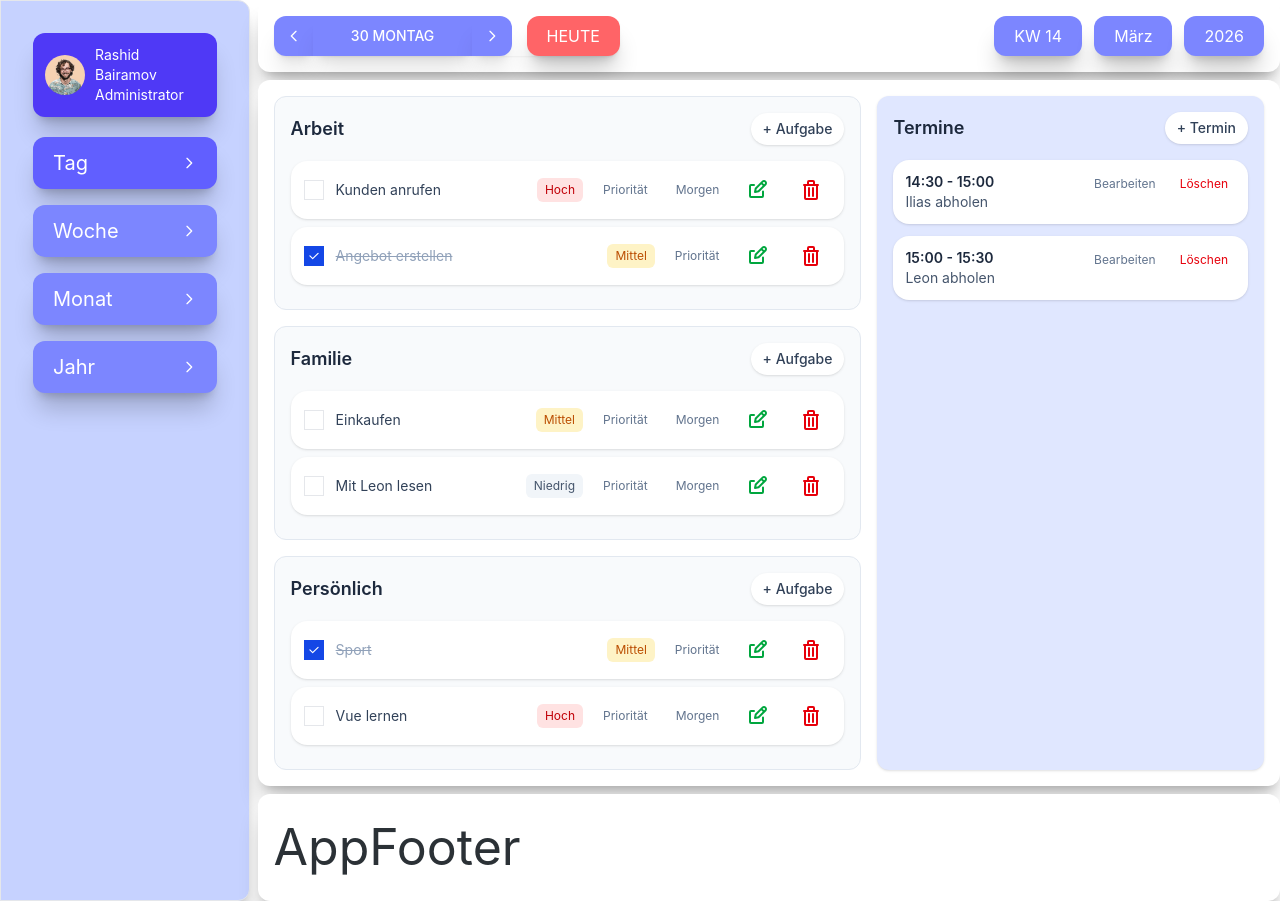
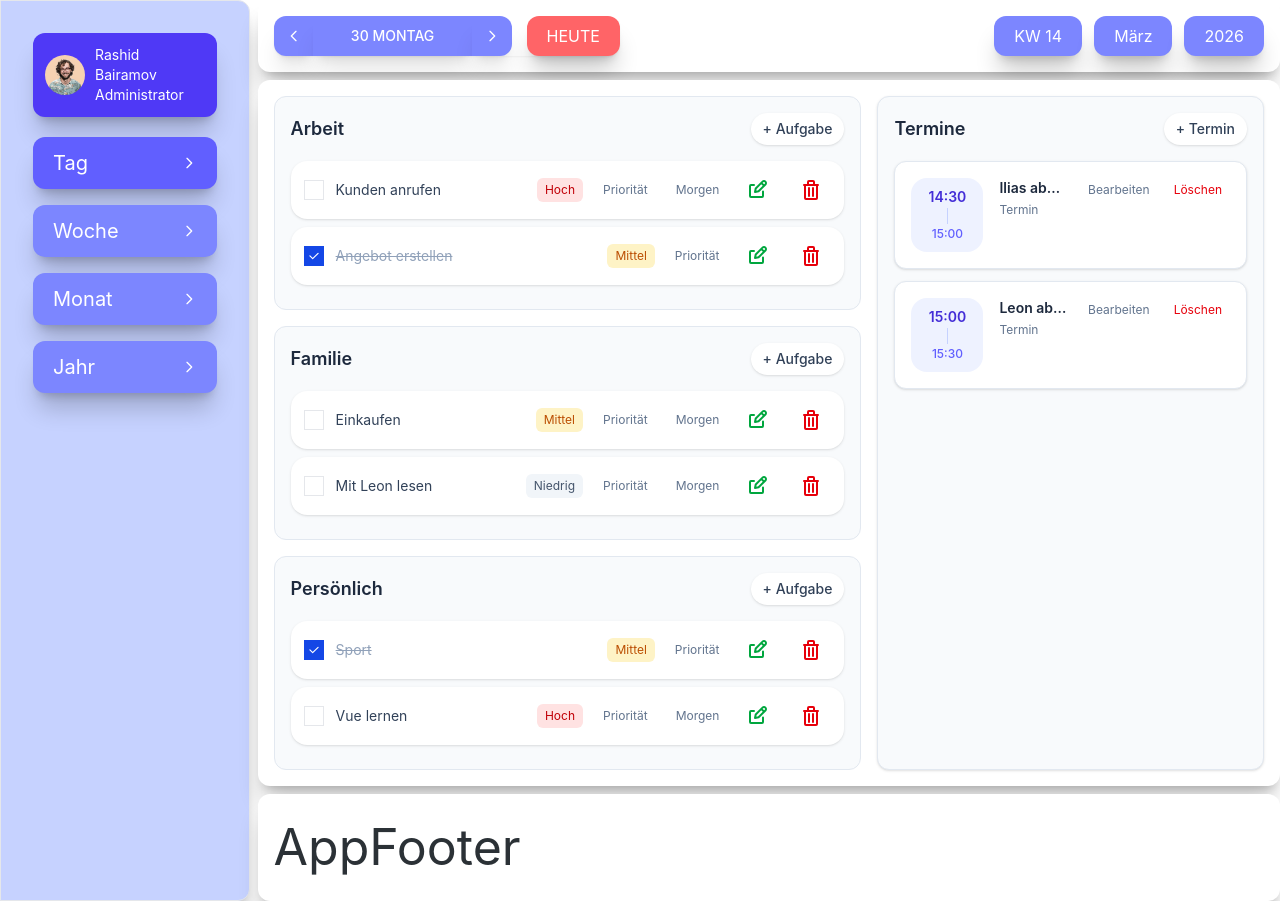
Before and after one commit to Eddyhotkey/PlannerApp, a Vue app: page /day in a window 1280 px wide. Built offline with nearby package versions, Linux system fonts and the light colour scheme.

Commit message:
Termine visuell als richtige Zeitkarten verbessern.

```diff
--- a/src/components/day/AppointmentItem.vue
+++ b/src/components/day/AppointmentItem.vue
@@ -1,5 +1,5 @@
 <template>
-  <li class="rounded-lg bg-white p-3 shadow-sm">
+  <li class="rounded-xl border border-slate-200 bg-white p-4 shadow-sm transition hover:shadow-md">
     <template v-if="isEditing">
       <div class="space-y-3">
         <div class="grid grid-cols-2 gap-3">
@@ -82,19 +82,32 @@
         </div>
       </div>
     </template>
+    <template v-else>
+      <div class="flex items-start gap-4">
+        <div
+          class="flex min-w-[72px] flex-col items-center rounded-lg bg-indigo-50 px-3 py-3 text-indigo-700">
+          <span class="text-sm font-semibold leading-none">
+            {{ appointment.start }}
+          </span>
+            <span class="my-1 h-4 w-px bg-indigo-200"></span>
 
-    <template v-else>
+            <span class="text-xs font-medium leading-none text-indigo-500">
+              {{ appointment.end }}
+            </span>
+        </div>
+
+        <div class="min-w-0 flex-1">
           <div class="flex items-start justify-between gap-3">
-        <div>
-          <p class="text-sm font-semibold text-slate-800">
-            {{ appointment.start }} - {{ appointment.end }}
+            <div class="min-w-0">
+              <p class="truncate text-sm font-semibold text-slate-800">
+                {{ appointment.title }}
               </p>
-          <p class="text-sm text-slate-600">
-            {{ appointment.title }}
+              <p class="mt-1 text-xs text-slate-500">
+                Termin
               </p>
             </div>
 
-        <div class="flex items-center gap-2">
+            <div class="flex shrink-0 items-center gap-2">
               <button
                 type="button"
                 class="rounded-md px-2 py-1 text-xs text-slate-500 hover:bg-slate-100"
@@ -110,6 +123,8 @@
               >
                 Löschen
               </button>
+            </div>
+          </div>
         </div>
       </div>
     </template>
--- a/src/components/day/AppointmentSection.vue
+++ b/src/components/day/AppointmentSection.vue
@@ -1,5 +1,5 @@
 <template>
-  <aside class="rounded-xl bg-indigo-100 p-4 shadow-sm lg:col-span-2">
+  <aside class="rounded-xl border border-slate-200 bg-slate-50 p-4 shadow-sm lg:col-span-2">
     <div class="mb-4 flex items-center justify-between">
       <h2 class="text-lg font-semibold text-slate-800">Termine</h2>
 
@@ -12,7 +12,7 @@
       </button>
     </div>
 
-    <ul class="space-y-3">
+    <ul v-if="appointments.length" class="space-y-3">
       <AppointmentItem
         v-for="appointment in appointments"
         :key="appointment.id"
@@ -21,6 +21,13 @@
         @remove-appointment="$emit('remove-appointment', $event)"
       />
     </ul>
+
+    <p
+      v-else
+      class="rounded-lg border border-dashed border-slate-300 bg-white px-4 py-6 text-center text-sm text-slate-500"
+    >
+      Noch keine Termine für heute.
+    </p>
   </aside>
 </template>
 
```
Lines whose indentation alone changed are shown as unchanged.
